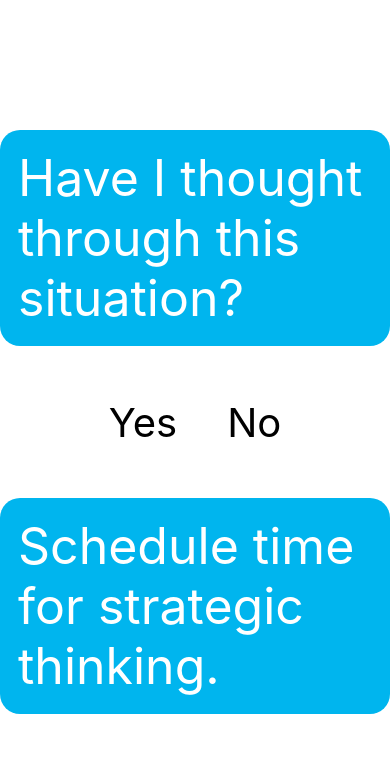
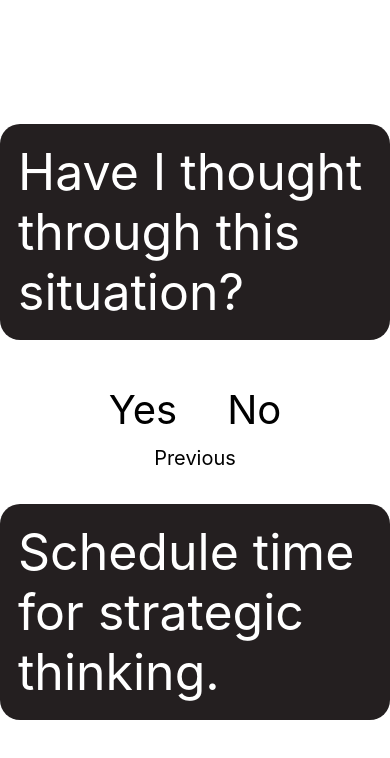
Before and after one commit to drew-sullivan/react_native_EGS_Meetings, a React Native app: screen / in a window 390 px wide. Shown: the top 758 px of the page. Built offline with nearby package versions, Linux system fonts and the light colour scheme.

Commit message:
Added state to app and passed it along to the buttons. Fixed more styling (based on state) for the buttons

```diff
--- a/App.js
+++ b/App.js
@@ -1,5 +1,5 @@
 import React, { Component } from 'react';
-import { StyleSheet, Text, View } from 'react-native';
+import { StyleSheet, Text, View, Alert } from 'react-native';
 import TextBubble from './textBubble';
 import { AppButton } from './appButton';
 import { QUESTIONS_AND_ANSWERS, FINAL_ANSWER } from "./shared/questionsAndAnswers";
@@ -12,6 +12,20 @@ export default class App extends Component {
     };
   }
 
+  incrementCurrentIndex = () => {
+    const newCurrentIndex = this.state.currentIndex += 1;
+    this.setState({
+      currentIndex: newCurrentIndex
+    });
+  }
+
+  decrementCurrentIndex = () => {
+    const newCurrentIndex = this.state.currentIndex -= 1;
+    this.setState({
+      currentIndex: newCurrentIndex
+    });
+  }
+
   render() {
     let question = QUESTIONS_AND_ANSWERS[this.state.currentIndex].question;
     let answer = QUESTIONS_AND_ANSWERS[this.state.currentIndex].answer;
@@ -21,11 +35,14 @@ export default class App extends Component {
           <TextBubble text={question}/>
         </View>
         <View style={[styles.centerItems, styles.buttonContainer]}>
-          <AppButton title="Yes" />
-          <AppButton title="No" />
+          <AppButton title="Yes" incrementCurrentIndex={this.incrementCurrentIndex}/>
+          <AppButton title="No" decrementCurrentIndex={this.decrementCurrentIndex}/>
+        </View>
+        <View style={styles.centerItems}>
+          <AppButton title="Previous"/>
         </View>
         <View style={[styles.centerItems, styles.textBubbleContainer, styles.bottomContainer]}>
-          <TextBubble text={answer}/>
+          <TextBubble text={answer} style={{backgroundColor: 'red'}}/>
         </View>
       </View>
     );
--- a/appButton.js
+++ b/appButton.js
@@ -3,13 +3,21 @@ import { Alert, View, StyleSheet, TouchableOpacity, Text } from "react-native";
 
 export class AppButton extends Component {
   _onPressButton(btnTitle) {
-    Alert.alert(`You pressed ${btnTitle}!`);
+    if (btnTitle === "Yes") {
+      this.props.incrementCurrentIndex();
+    } else if (btnTitle === "No") {
+      this.props.decrementCurrentIndex();
+    } else {
+      return;
+    }
   }
   render() {
+    const title = this.props.title;
+    const isYesNoButton = title !== "Previous";
     return (
       <TouchableOpacity
         onPress={(e) => this._onPressButton(this.props.title)}>
-        <Text style={styles.button}>{this.props.title}</Text>
+        <Text style={isYesNoButton ? [styles.button, styles.yesNoButton] : [styles.button, styles.prevButton]}>{title}</Text>
       </TouchableOpacity>
     );
   }
@@ -17,8 +25,13 @@ export class AppButton extends Component {
 
 const styles = StyleSheet.create({
   button: {
-    fontSize: 40,
     marginLeft: 25,
     marginRight: 25,
+  },
+  yesNoButton: {
+    fontSize: 40,
+  },
+  prevButton: {
+    fontSize: 20,
   }
 });
--- a/textBubble.js
+++ b/textBubble.js
@@ -13,9 +13,15 @@ const styles=StyleSheet.create({
   container: {
     fontSize: 50,
     color: "white",
-    backgroundColor: "#00B5EE",
+    backgroundColor: "#241F20",
     padding: 18,
     borderRadius: 20,
     overflow: 'hidden',
+  },
+  firstbackgroundColor: {
+    backgroundColor: "#241F20",
+  },
+  nonFirstbackgroundColor: {
+    backgroundColor: "#00B5EE",
   }
 });
```
